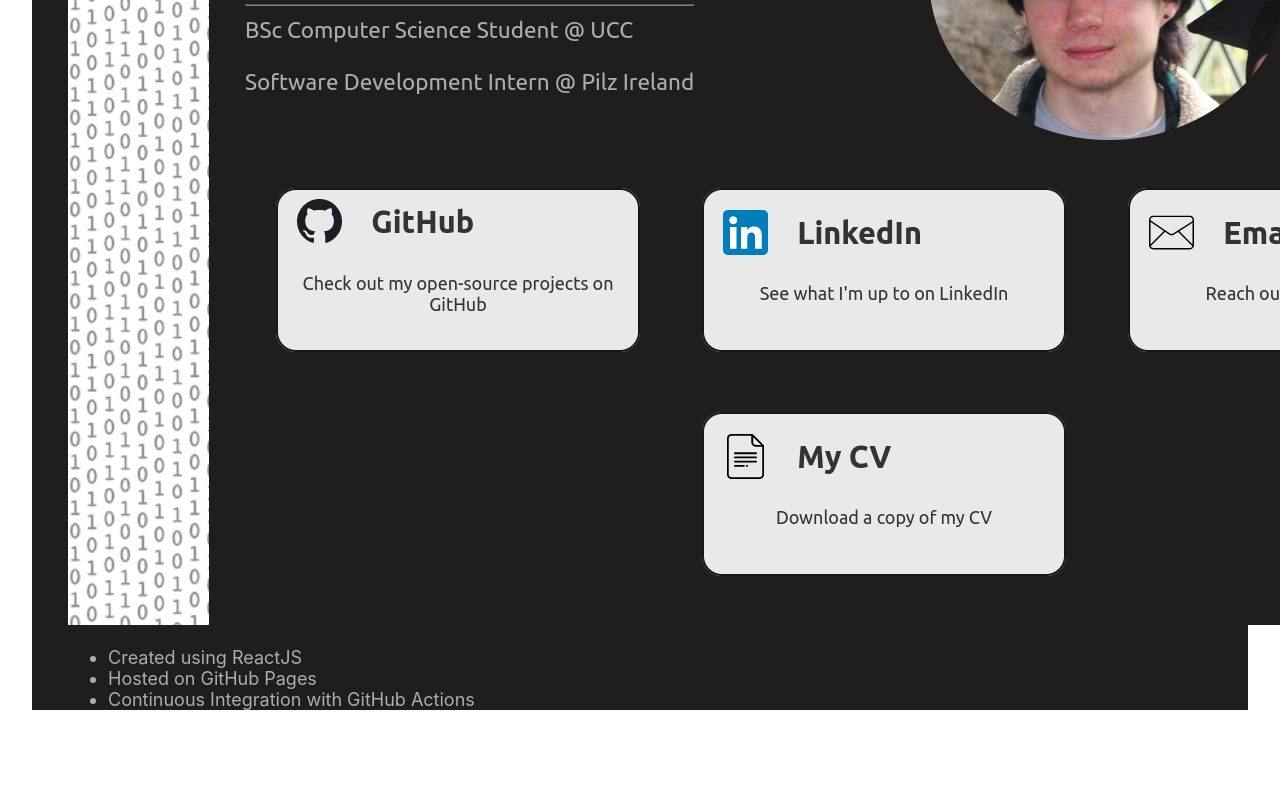
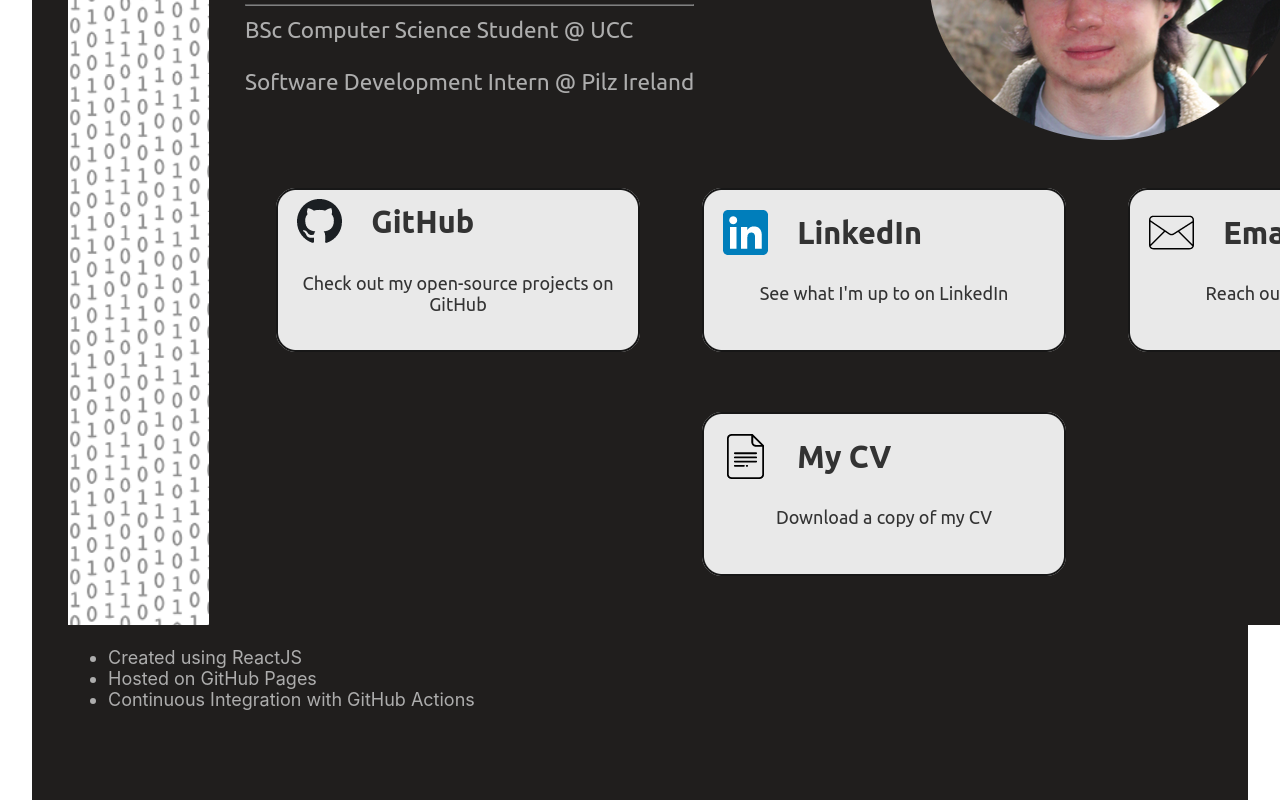
Before and after one commit to colmmurphyxyz/colmmurphyxyz.github.io, a React (Create React App) app: page / in a window 1280 px wide. Shown: the part 1104-1904 px from the top of the page. Before the commit the page ends 1832 px from the top, so only its background shows below. Built offline with nearby package versions, Linux system fonts and the light colour scheme.

Commit message:
create placeholder footer component

```diff
--- a/src/App.tsx
+++ b/src/App.tsx
@@ -1,6 +1,7 @@
 import './App.css';
 import { BrowserRouter as Router, Route, Routes } from 'react-router-dom';
 import Home from './views/Home/Home';
+import { Footer } from "./components/Footer/Footer";
 
 function App() {
   return (
@@ -12,6 +13,7 @@ function App() {
             <Route path="/" element={<Home />} />
           </Routes>
         </Router>
+        <Footer />
       </div>
     </>
   );
--- /dev/null
+++ b/src/components/Footer/Footer.module.css
@@ -0,0 +1,3 @@
+footer {
+    padding-bottom: 4em;
+}
--- /dev/null
+++ b/src/components/Footer/Footer.tsx
@@ -0,0 +1,11 @@
+import React from "react";
+import styles from "./Footer.module.css";
+import "./Footer.module.css";
+
+export const Footer: React.FC = () => {
+    return (
+        <footer>
+
+        </footer>
+    );
+}
```
